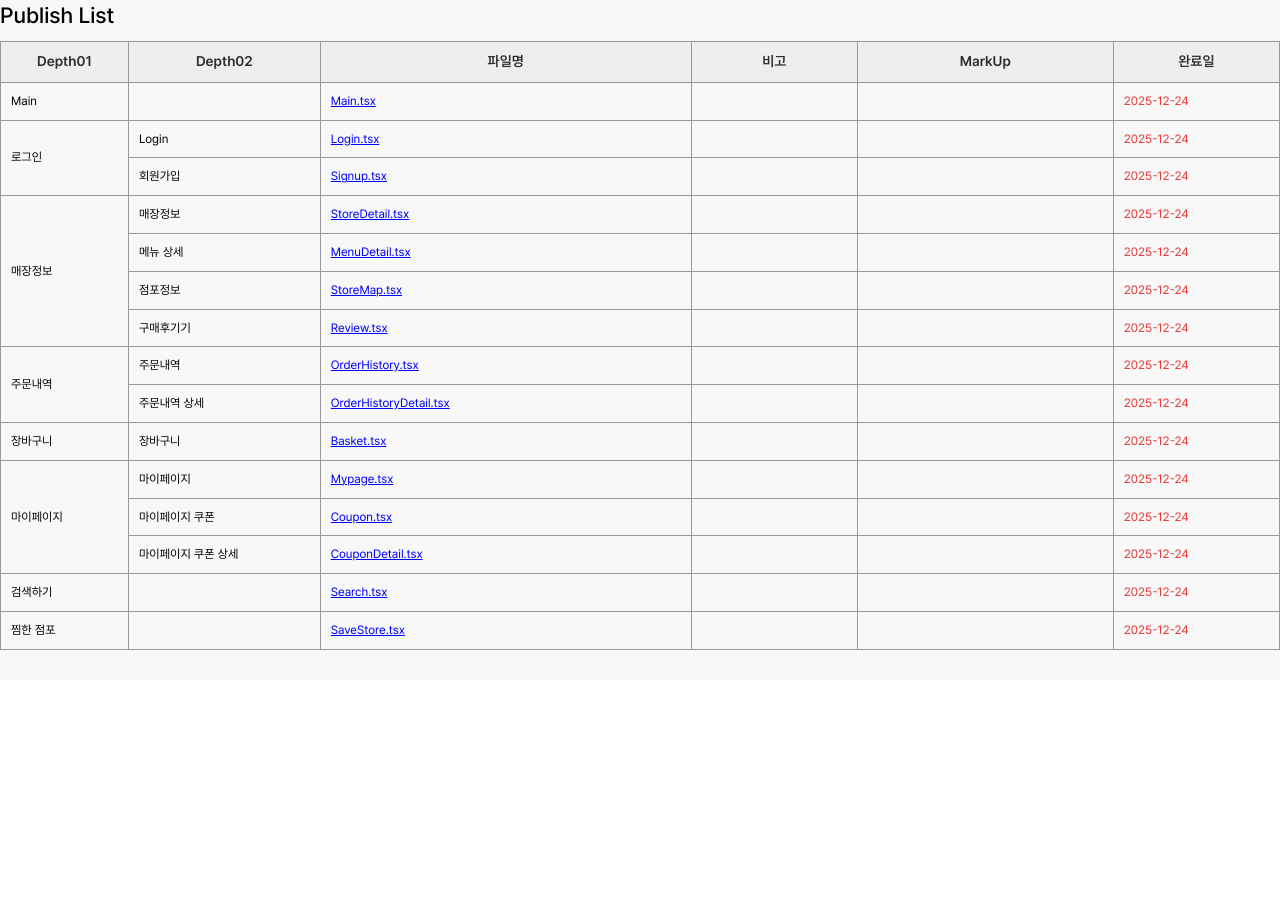
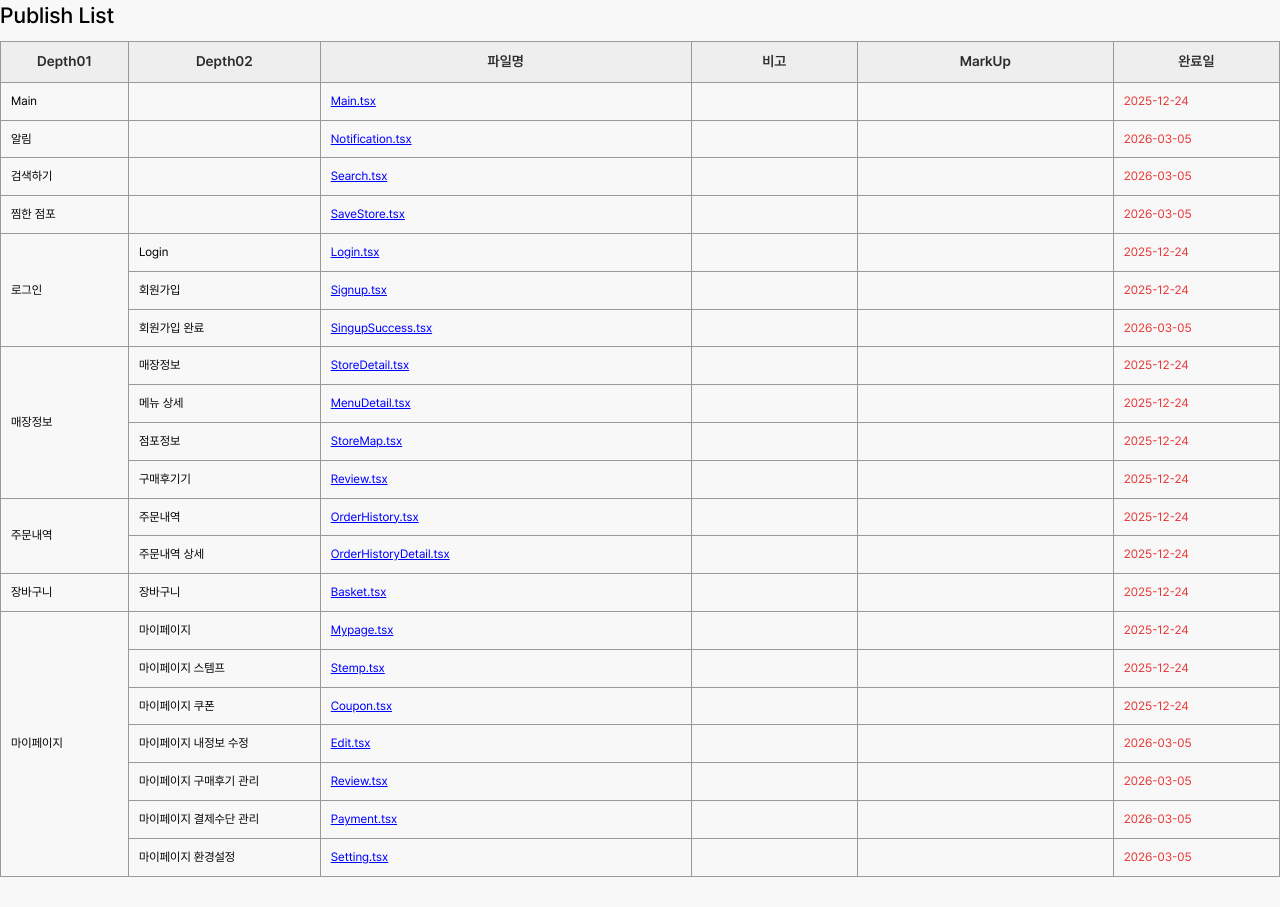
Before and after one commit to nalpari/whale-erp-pickup-app-pub, a Next.js app: page /list in a window 1280 px wide. Shown: the part 300-1207 px from the top of the page. Before the commit the page ends 980 px from the top, so only its background shows below. Built offline with nearby package versions, Linux system fonts and the light colour scheme.

Commit message:
style: 퍼블리싱페이지 수정

```diff
--- a/src/components/mypage/MyPageMain.tsx
+++ b/src/components/mypage/MyPageMain.tsx
@@ -71,8 +71,8 @@ export default function MyPageMain() {
           <div className="mypage-item-tit">버전정보</div>
           <div className="mypage-txt">2.116.0</div>
         </button>
-        <button className="mypage-menu-item">
-          <div className="mypage-item-tit">로그아웃</div>
+        <button className="mypage-menu-item logout">
+          <div className="mypage-item-tit ">로그아웃</div>
         </button>
       </div>
     </div>
--- a/src/components/publist/PublishPage.tsx
+++ b/src/components/publist/PublishPage.tsx
@@ -73,7 +73,37 @@ export default function PublishPage() {
                     <td className="c red">2025-12-24</td>
                   </tr>
                   <tr>
-                    <td rowSpan={2}>로그인 </td>
+                    <td>알림</td>
+                    <td></td>
+                    <td>
+                      <Link href={'/notification'}>Notification.tsx</Link>
+                    </td>
+                    <td></td>
+                    <td></td>
+                    <td className="c red">2026-03-05</td>
+                  </tr>
+                  <tr>
+                    <td>검색하기</td>
+                    <td></td>
+                    <td>
+                      <Link href={'/search'}>Search.tsx</Link>
+                    </td>
+                    <td></td>
+                    <td></td>
+                    <td className="c red">2026-03-05</td>
+                  </tr>
+                  <tr>
+                    <td>찜한 점포</td>
+                    <td></td>
+                    <td>
+                      <Link href={'/save-store'}>SaveStore.tsx</Link>
+                    </td>
+                    <td></td>
+                    <td></td>
+                    <td className="c red">2026-03-05</td>
+                  </tr>
+                  <tr>
+                    <td rowSpan={3}>로그인 </td>
                     <td>Login</td>
                     <td>
                       <Link href={'/login'}>Login.tsx</Link>
@@ -91,6 +121,16 @@ export default function PublishPage() {
                     <td></td>
                     <td className="c red">2025-12-24</td>
                   </tr>
+                  <tr>
+                    <td>회원가입 완료</td>
+                    <td>
+                      <Link href={'/login/singup-success'}>SingupSuccess.tsx</Link>
+                    </td>
+                    <td></td>
+                    <td></td>
+                    <td className="c red">2026-03-05</td>
+                  </tr>
+
                   <tr>
                     <td rowSpan={4}>매장정보 </td>
                     <td>매장정보</td>
@@ -158,10 +198,19 @@ export default function PublishPage() {
                     <td className="c red">2025-12-24</td>
                   </tr>
                   <tr>
-                    <td rowSpan={3}>마이페이지 </td>
+                    <td rowSpan={7}>마이페이지 </td>
                     <td>마이페이지</td>
                     <td>
                       <Link href={'/mypage'}>Mypage.tsx</Link>
+                    </td>
+                    <td></td>
+                    <td></td>
+                    <td className="c red">2025-12-24</td>
+                  </tr>
+                  <tr>
+                    <td>마이페이지 스템프 </td>
+                    <td>
+                      <Link href={'/mypage/stemp'}>Stemp.tsx</Link>
                     </td>
                     <td></td>
                     <td></td>
@@ -177,33 +226,40 @@ export default function PublishPage() {
                     <td className="c red">2025-12-24</td>
                   </tr>
                   <tr>
-                    <td>마이페이지 쿠폰 상세</td>
+                    <td>마이페이지 내정보 수정</td>
                     <td>
-                      <Link href={'/mypage/coupon/1'}>CouponDetail.tsx</Link>
+                      <Link href={'/mypage/edit'}>Edit.tsx</Link>
                     </td>
                     <td></td>
                     <td></td>
-                    <td className="c red">2025-12-24</td>
+                    <td className="c red">2026-03-05</td>
                   </tr>
                   <tr>
-                    <td>검색하기</td>
-                    <td></td>
+                    <td>마이페이지 구매후기 관리</td>
                     <td>
-                      <Link href={'/search'}>Search.tsx</Link>
+                      <Link href={'/mypage/review'}>Review.tsx</Link>
                     </td>
                     <td></td>
                     <td></td>
-                    <td className="c red">2025-12-24</td>
+                    <td className="c red">2026-03-05</td>
                   </tr>
                   <tr>
-                    <td>찜한 점포</td>
-                    <td></td>
+                    <td>마이페이지 결제수단 관리</td>
                     <td>
-                      <Link href={'/save-store'}>SaveStore.tsx</Link>
+                      <Link href={'/mypage/payment'}>Payment.tsx</Link>
                     </td>
                     <td></td>
                     <td></td>
-                    <td className="c red">2025-12-24</td>
+                    <td className="c red">2026-03-05</td>
+                  </tr>
+                  <tr>
+                    <td>마이페이지 환경설정</td>
+                    <td>
+                      <Link href={'/mypage/setting'}>Setting.tsx</Link>
+                    </td>
+                    <td></td>
+                    <td></td>
+                    <td className="c red">2026-03-05</td>
                   </tr>
                 </tbody>
               </table>
--- a/src/styles/components/_contents.scss
+++ b/src/styles/components/_contents.scss
@@ -1281,7 +1281,8 @@
   min-height: 100vh;
 }
 .mypage-contents {
-  padding: 66px 24px 0;
+  padding: 78px 24px 83px;
+  background-color: #fff;
 }
 .mydata-bx {
   padding: 42px 24px 16px;
@@ -1359,13 +1360,19 @@
   @include flex(0px);
   align-items: center;
   width: 100%;
-  padding: 19px 4px;
+  padding: 24px 4px;
   border-bottom: 1px solid #f2f0f0;
   &:last-child {
     border-bottom: none;
   }
+  &.logout {
+    padding-bottom: 0;
+    .mypage-item-tit {
+      font-weight: 700;
+    }
+  }
   .mypage-item-tit {
-    @include fontDefinition(15px, 400, 140%);
+    @include fontDefinition(16px, 500, 140%);
     color: #1a1a1a;
   }
   .mypage-txt {
@@ -2759,7 +2766,7 @@
 }
 
 .review-completed-guide {
-  padding: 18px 24px;
+  padding: 24px 24px;
   @include fontDefinition(15px, 400, 140%);
   color: #1a1a1a;
   word-break: keep-all;
```
